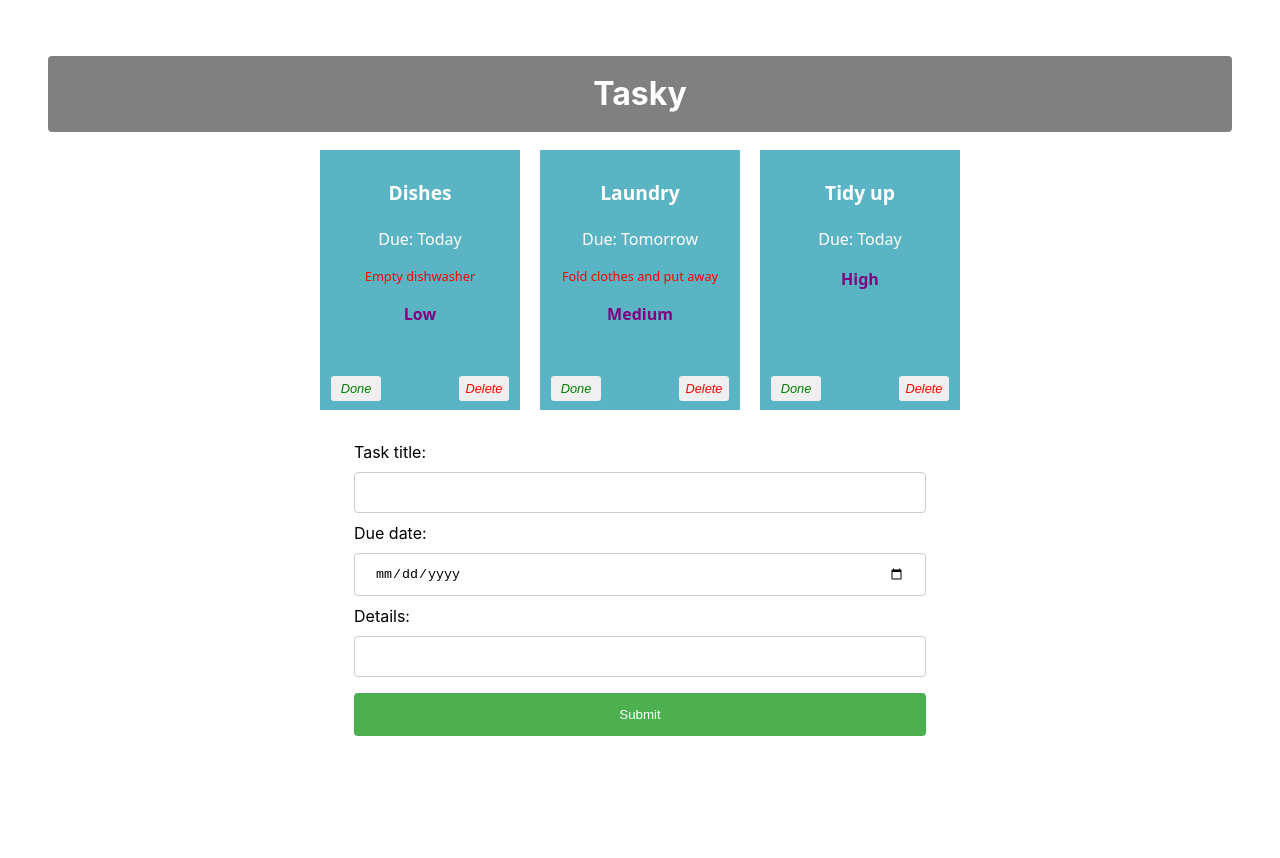
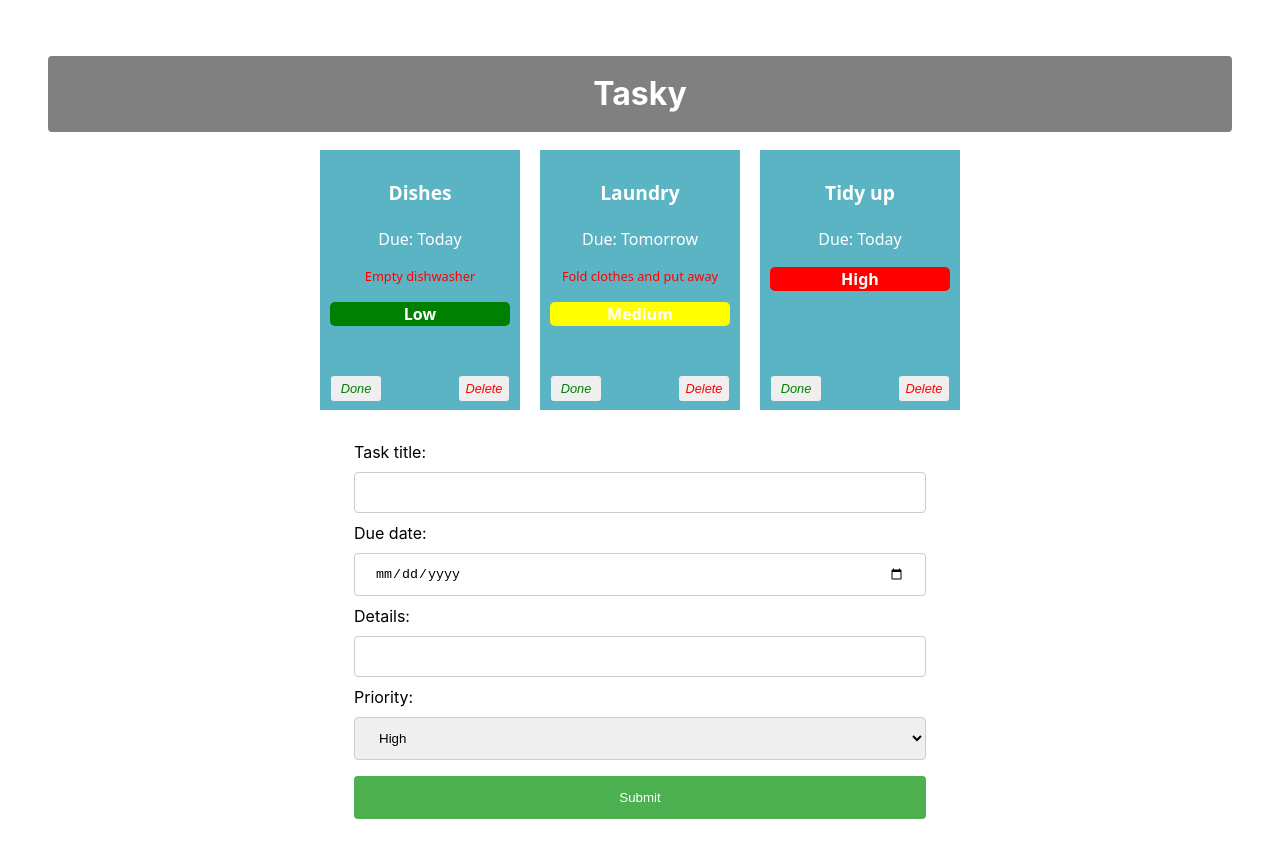
Before and after one commit to NoOne6879/react-basics-lab, a React (Vite) app in the folder tasky/: page / in a window 1280 px wide. Shown: the top 858 px of the page. Before the commit the page ends 812 px from the top, so only its background shows below. Built offline with nearby package versions, Linux system fonts and the light colour scheme.

Commit message:
Tasky Lab 2b - Exercises done

```diff
--- a/tasky/src/App.css
+++ b/tasky/src/App.css
@@ -49,7 +49,7 @@
 
 .priority {
   font-weight: bold;
-  color: purple;
+  border-radius: 5px;
 }
 
 button {
@@ -77,7 +77,8 @@
 }
 
 input[type="text"],
-input[type="date"] {
+input[type="date"],
+select {
   width: 100%;
   padding: 12px 20px;
   margin: 8px 0;
--- a/tasky/src/App.jsx
+++ b/tasky/src/App.jsx
@@ -64,6 +64,9 @@
       case "deadline":
         form.deadline = event.target.value;
         break;
+      case "priority":
+        form.priority = event.target.value;
+        break;
       default:
         form = formState;
     }
--- a/tasky/src/components/Form.jsx
+++ b/tasky/src/components/Form.jsx
@@ -30,6 +30,15 @@
             onChange={(event) => props.change(event)}
           />
         </label>
+        <br />
+        <label>
+          Priority:
+          <select name="priority" onChange={(event) => props.change(event)}>
+            <option value="High">High</option>
+            <option value="Medium">Medium</option>
+            <option value="Low">Low</option>
+          </select>
+        </label>
         <input type="submit" value="Submit" />
       </form>
     </div>
--- a/tasky/src/components/Task.jsx
+++ b/tasky/src/components/Task.jsx
@@ -7,7 +7,19 @@
       <p className="title">{props.title}</p>
       <p>Due: {props.deadline}</p>
       <p className="description">{props.description}</p>
-      <p className="priority">{props.priority}</p>
+      <p
+        className="priority"
+        style={{
+          backgroundColor:
+            props.priority === "High"
+              ? "red"
+              : props.priority === "Medium"
+                ? "yellow"
+                : "green",
+        }}
+      >
+        {props.priority}
+      </p>
       <button onClick={props.markDone} className="doneButton">
         Done
       </button>
```
